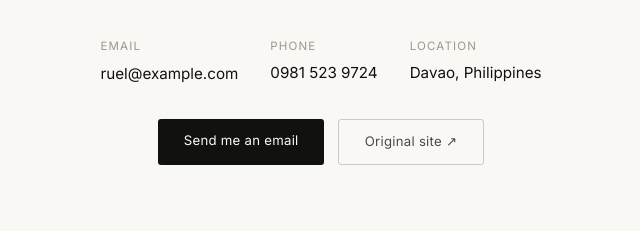
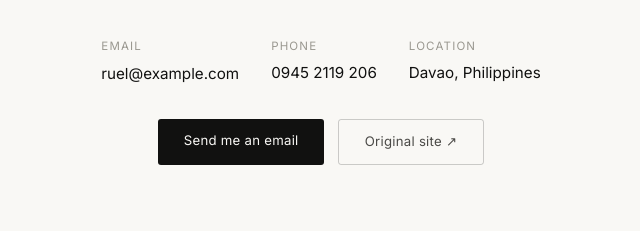
Before and after one commit to ruelcliantparsan-star/ruelcliantparsan-star.github.io, a plain HTML site: page index.html in a window 1280 px wide. Shown: the part 3671-3902 px from the top of the page, 319-959 px from the left. Drawn offline with Linux system fonts and the light colour scheme.

Commit message:
Update index.html

```diff
--- a/index.html
+++ b/index.html
@@ -737,7 +737,7 @@ footer {
       </div>
       <div class="contact-item">
         <p class="contact-item-label">Phone</p>
-        <p class="contact-item-value">0981 523 9724</p>
+        <p class="contact-item-value">0945 2119 206</p>
       </div>
       <div class="contact-item">
         <p class="contact-item-label">Location</p>
```
